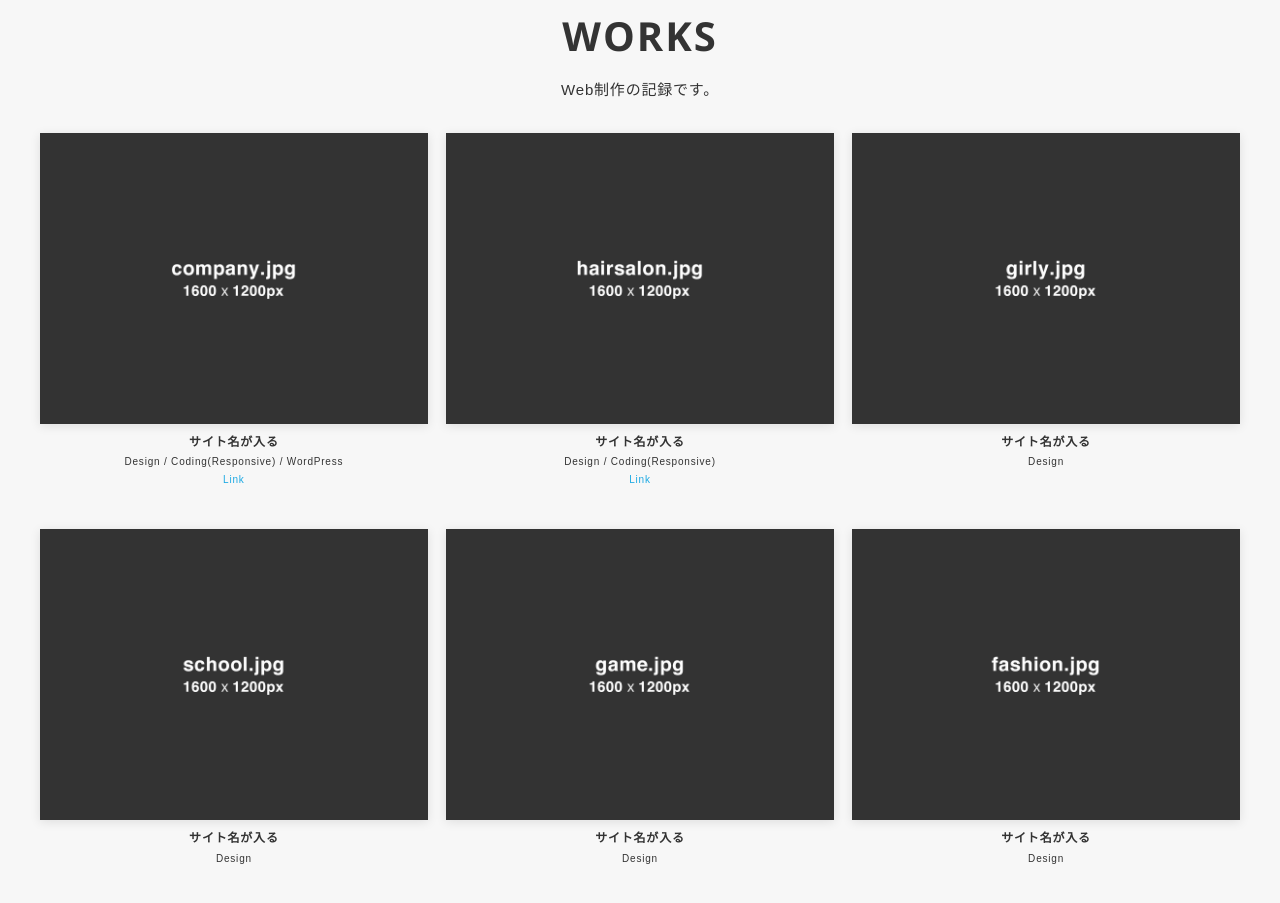
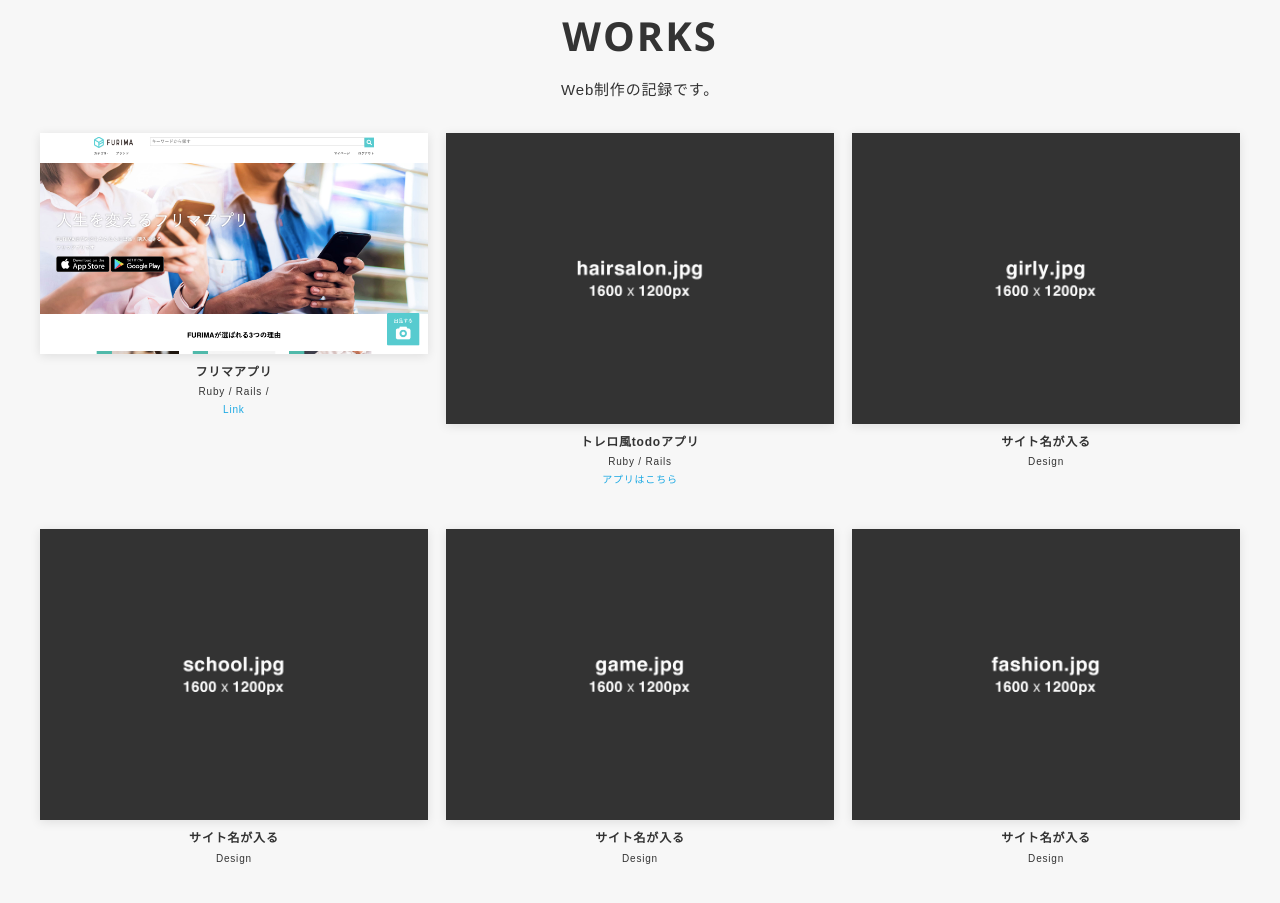
Before and after one commit to asahiimura/github-pages, a plain HTML site: page index.html in a window 1280 px wide. Shown: the part 860-1763 px from the top of the page. Drawn offline with nearby package versions, Linux system fonts and the light colour scheme.

Commit message:
Update index.html

```diff
--- a/index.html
+++ b/index.html
@@ -57,13 +57,13 @@
           <div class="section-body works">
             <div class="works-list js-my-gallery">
               <figure class="works-item">
-                <a href="img/works/company.jpg" data-size="960x720" class="works-image-wrapper works-link hover-action">
-                  <img class="works-image lazyload fadein" src="img/hurima.png" data-src="img/works/company.jpg"
+                <a href="img/hurima.png" data-size="960x720" class="works-image-wrapper works-link hover-action">
+                  <img class="works-image lazyload fadein" src="img/placeholder4x3.png" data-src="img/hurima.png"
                     alt="" />
                 </a>
                 <figcaption class="works-body">
-                  <div class="works-title">サイト名が入る</div>
-                  <div class="works-text">Design / Coding(Responsive) / WordPress</div>
+                  <div class="works-title">フリマアプリ</div>
+                  <div class="works-text">Ruby / Rails / </div>
                   <div class="works-url"><a class="works-url-link" href="http://3.114.2.129/" target="_blank">Link</a>
                   </div>
                 </figcaption>
@@ -75,9 +75,9 @@
                     data-src="img/works/hairsalon.jpg" alt="" />
                 </a>
                 <figcaption class="works-body">
-                  <div class="works-title">サイト名が入る</div>
-                  <div class="works-text">Design / Coding(Responsive) </div>
-                  <div class="works-url"><a class="works-url-link" href="https://yahoo.co.jp" target="_blank">Link</a>
+                  <div class="works-title">トレロ風todoアプリ</div>
+                  <div class="works-text">Ruby / Rails </div>
+                  <div class="works-url"><a class="works-url-link" href="https://yahoo.co.jp" target="_blank">アプリはこちら</a>
                   </div>
                 </figcaption>
               </figure>
```
